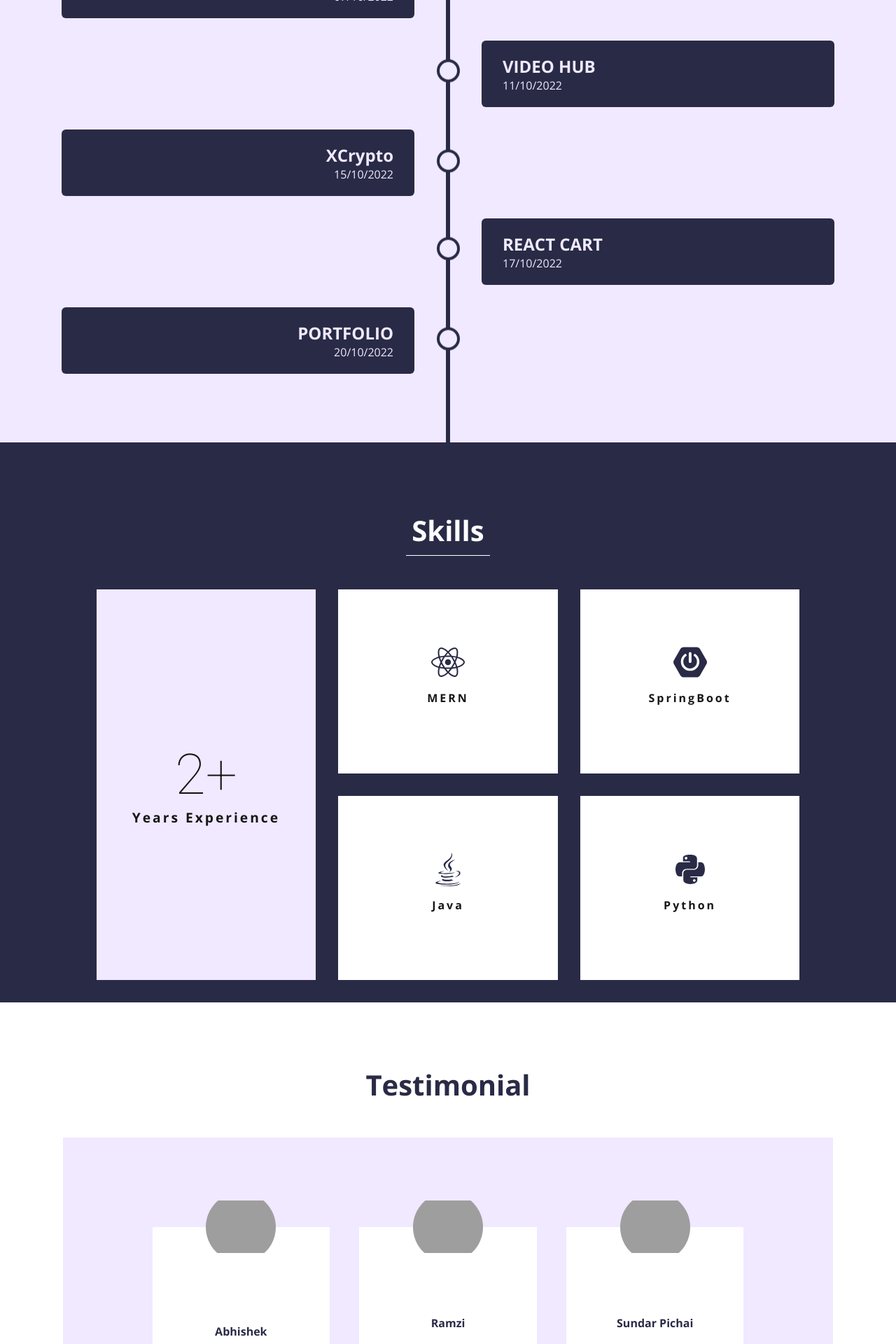
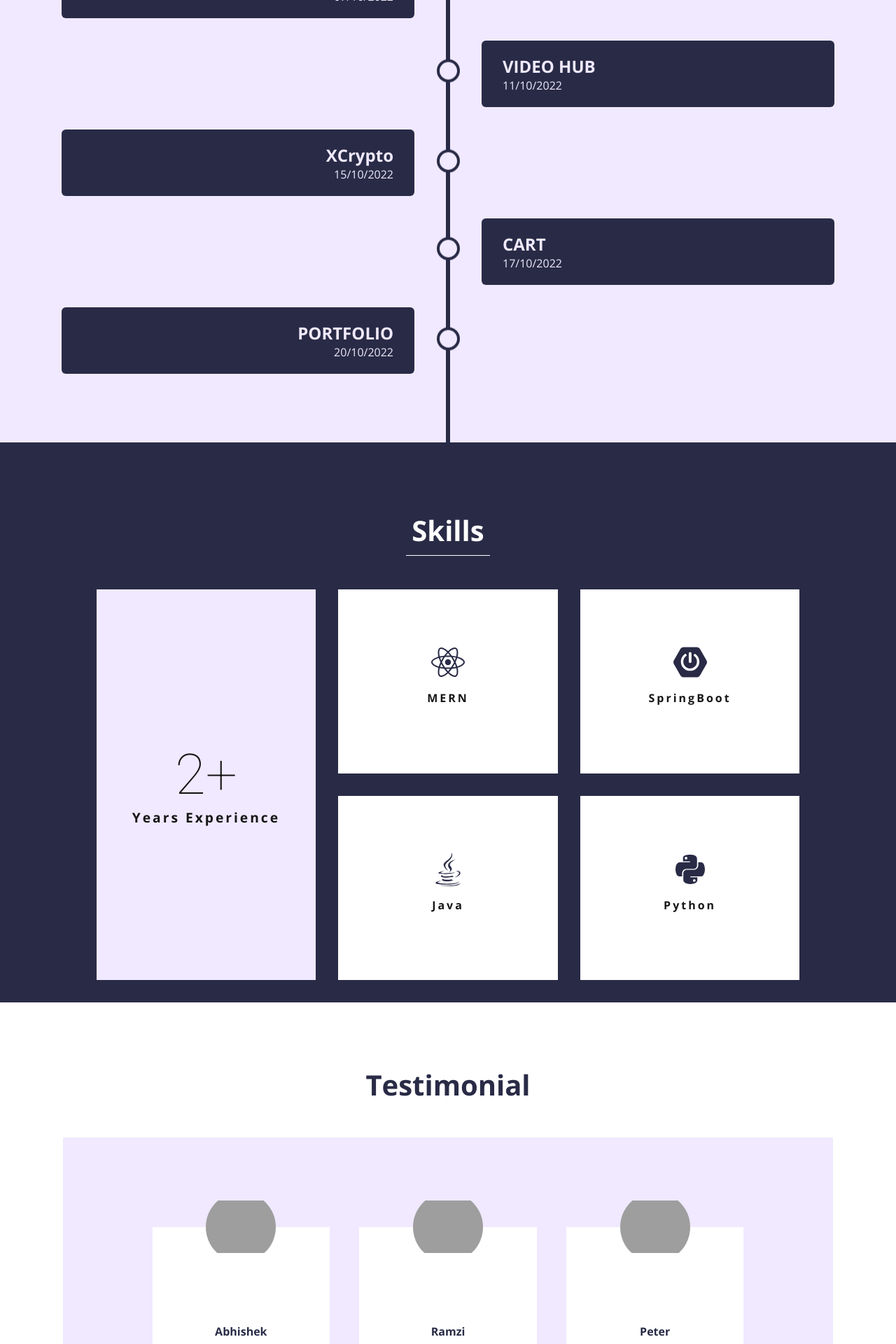
Before and after one commit to ujjwaljamuar/React-Portfolio, a React (Create React App) app: page / in a window 1280 px wide. Shown: the part 1948-3868 px from the top of the page at 70% size. Built offline with nearby package versions, Linux system fonts and the light colour scheme; grey boxes are pictures that could not be loaded.

Commit message:
completely finalized

```diff
--- a/src/assets/data.json
+++ b/src/assets/data.json
@@ -25,7 +25,7 @@
 
     {
       "date": "17/10/2022",
-      "title": "REACT CART",
+      "title": "CART",
       "description": "This is the sample description about the project details. The more details the more details and evenually more details because I don't have anything to write",
       "url": "https://react-cart-ujjwaljamuar.vercel.app",
       "imgSrc": "https://cdn.pixabay.com/photo/2019/12/14/08/36/shopping-4694470_960_720.jpg"
--- a/src/components/Footer.jsx
+++ b/src/components/Footer.jsx
@@ -24,7 +24,7 @@ const Footer = () => {
 
                 <article>
                     <a
-                        href="https://linkedin/in/ujjwal-jamuar"
+                        href="https://linkedin.com/in/ujjwal-jamuar"
                         target={"blank"}
                     >
                         <AiFillLinkedin />
--- a/src/components/Testimonial.jsx
+++ b/src/components/Testimonial.jsx
@@ -7,19 +7,19 @@ const Testimonial = () => {
             <section>
                 <TestimonialCard
                     name={"Abhishek"}
-                    feedback={"Your Teaching skills are so good."}
+                    feedback={"Your development skills are pretty good."}
                 />
 
                 <TestimonialCard
                     name={"Ramzi"}
                     feedback={
-                        "Wow what a portfolio, doesn't expected this to be on youtube!"
+                        "Wow what a portfolio, perfectly structured"
                     }
                 />
 
                 <TestimonialCard
-                    name={"Sundar Pichai"}
-                    feedback={"Amazing seems like you should the Google CEO"}
+                    name={"Peter"}
+                    feedback={"Amazing, seems like a whole react package"}
                 />
             </section>
         </div>
```
Also changed, not shown: src/assets/briefcase.png, src/assets/logo.png, 10 other files (tests, documents, lock files or other folders).
